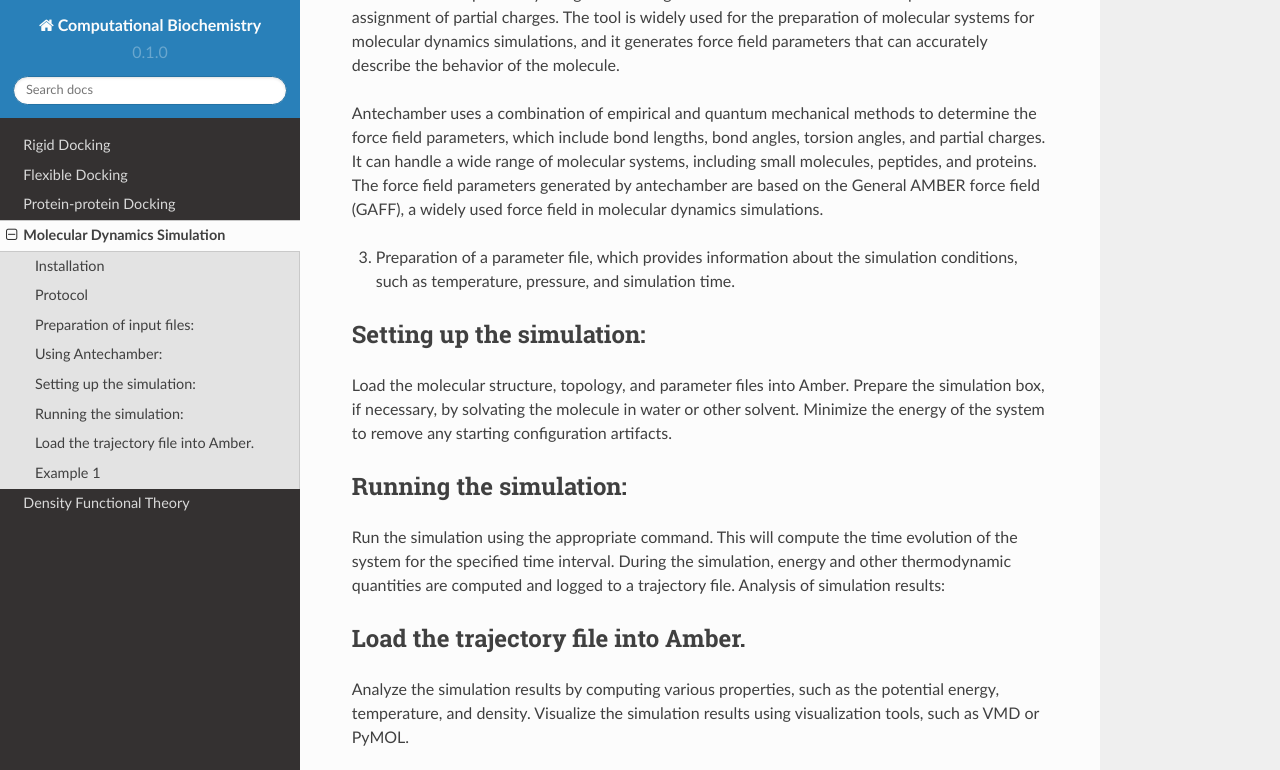
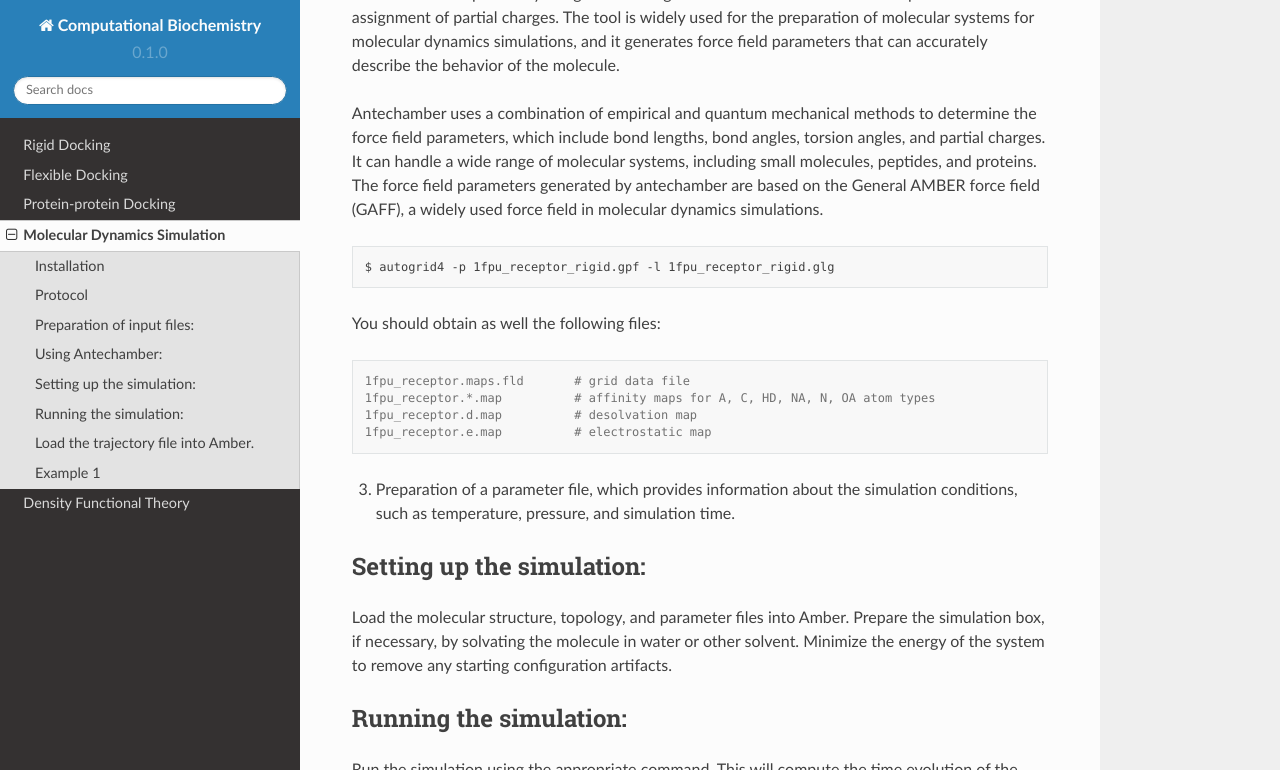
Before and after one commit to omagebright/computationalbiochemistry, a Sphinx documentation site: the page built from docs/source/moleculardynamics.rst, in a window 1280 px wide and 900 px high, scrolled down 955 px, cut to the strip 0-770 px from the top of the window. Built offline with Sphinx 7.4.7 and the Read the Docs theme 2.0.0, drawn with Linux system fonts in a browser that asks for light colours.

Commit message:
Update moleculardynamics.rst

```diff
--- a/docs/source/moleculardynamics.rst
+++ b/docs/source/moleculardynamics.rst
@@ -35,6 +35,19 @@ Antechamber is specifically designed for the generation of molecular force field
     antechamber -i ligand.H.pdb -fi pdb -o ligand.mol2 -fo mol2 -c bcc -nc 0 -rn ligand -at gaff2
 
 Antechamber uses a combination of empirical and quantum mechanical methods to determine the force field parameters, which include bond lengths, bond angles, torsion angles, and partial charges. It can handle a wide range of molecular systems, including small molecules, peptides, and proteins. The force field parameters generated by antechamber are based on the General AMBER force field (GAFF), a widely used force field in molecular dynamics simulations.
+
+.. code-block:: bash
+
+    $ autogrid4 -p 1fpu_receptor_rigid.gpf -l 1fpu_receptor_rigid.glg
+
+You should obtain as well the following files:
+
+.. code-block:: console
+
+    1fpu_receptor.maps.fld       # grid data file
+    1fpu_receptor.*.map          # affinity maps for A, C, HD, NA, N, OA atom types
+    1fpu_receptor.d.map          # desolvation map
+    1fpu_receptor.e.map          # electrostatic map
 
 
 .. code-block:: console
```
